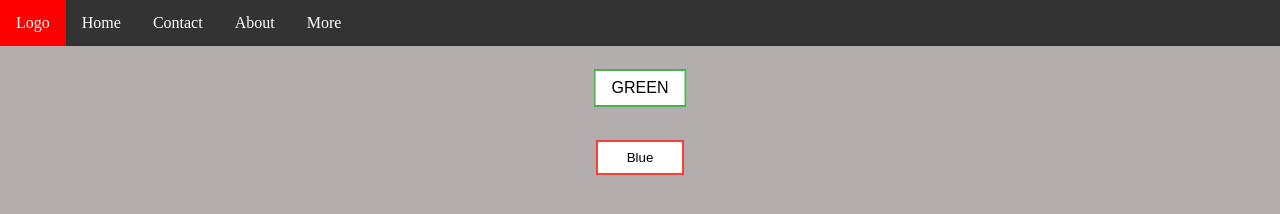
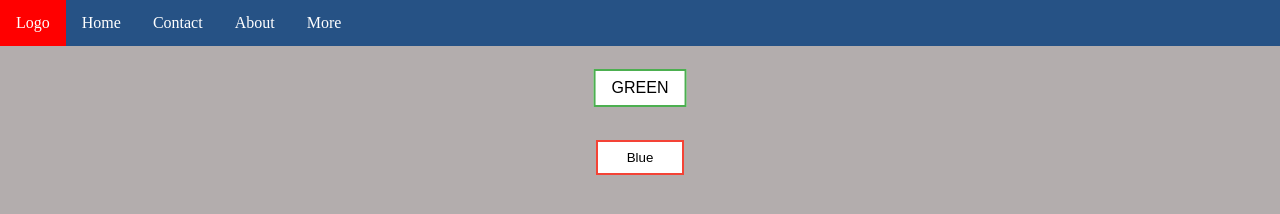
Before and after one commit to Aftabe/button_center-alignment, a plain HTML site: page index.html in a window 1280 px wide. Drawn offline with nearby package versions, Linux system fonts and the light colour scheme.

Commit message:
color for navbar added

```diff
--- a/css/style.css
+++ b/css/style.css
@@ -19,7 +19,7 @@ ul {
   margin: 0;
   padding: 0;
   overflow: hidden;
-  background-color: #333;
+  background-color: #265285;
 }
 
 li {
```
